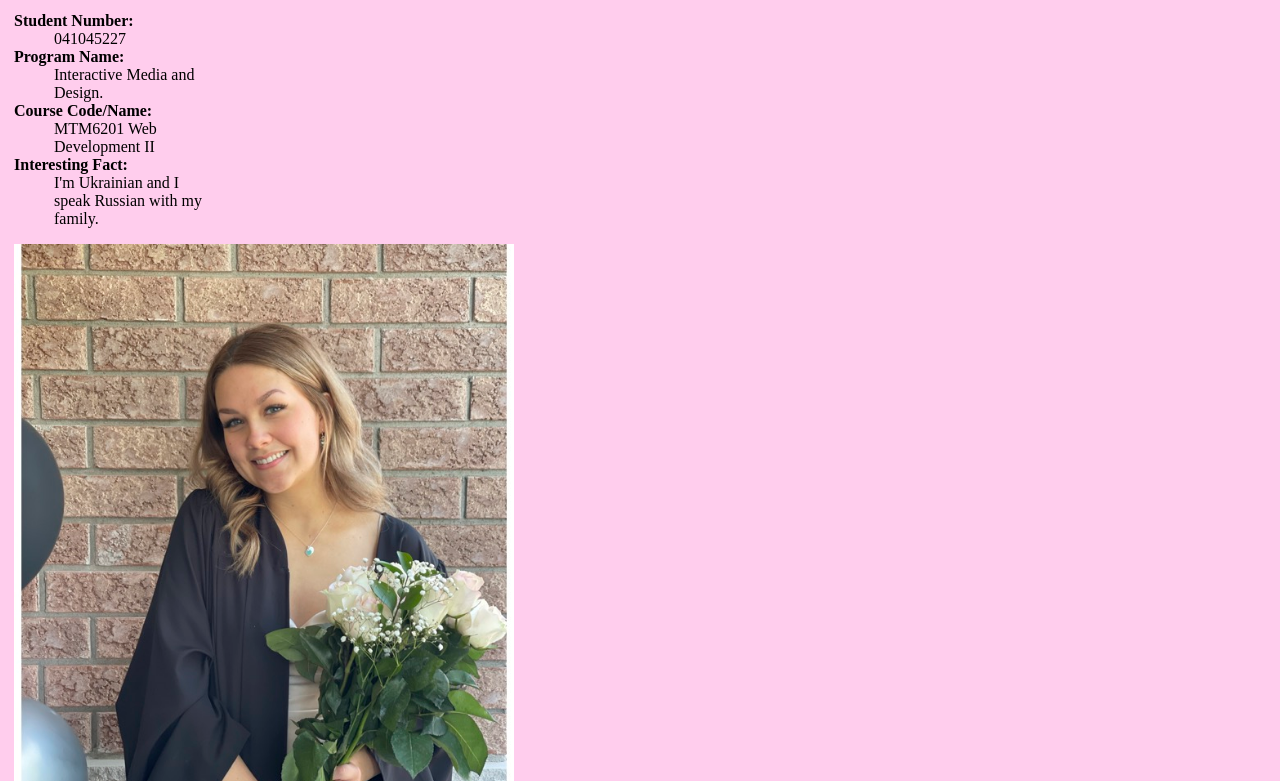
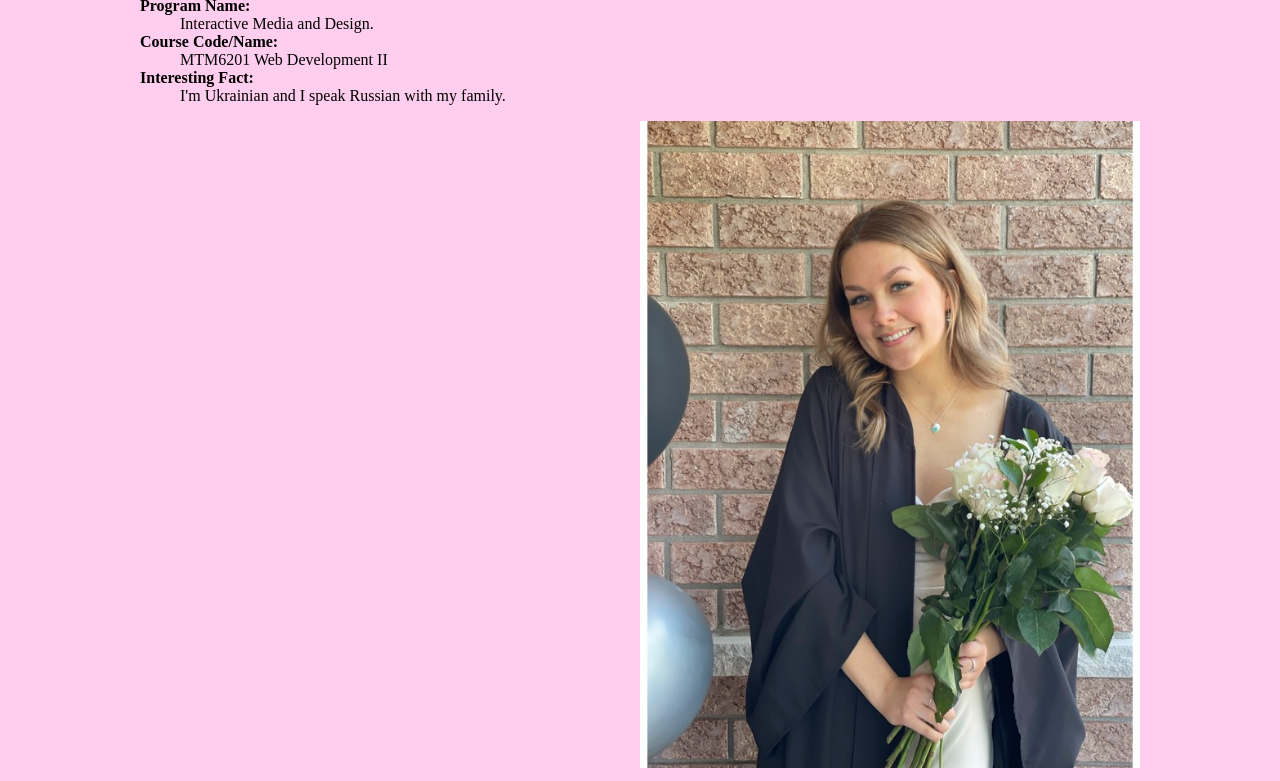
Before and after one commit to podg0003/mtm6201-week1, a plain HTML site: page index.html in a window 1280 px wide. Shown: the part 119-900 px from the top of the page. Drawn offline with Linux system fonts and the light colour scheme.

Commit message:
Adjusts .container contents

```diff
--- a/index.css
+++ b/index.css
@@ -9,11 +9,9 @@ img{
 }
 
 .container{
-    width:200px;
-    float:left;
-    padding:6px;
+    width:1000px;
+    margin: 0 auto;
 }
-
 .list{
     font-weight:bold ;
 }
```
